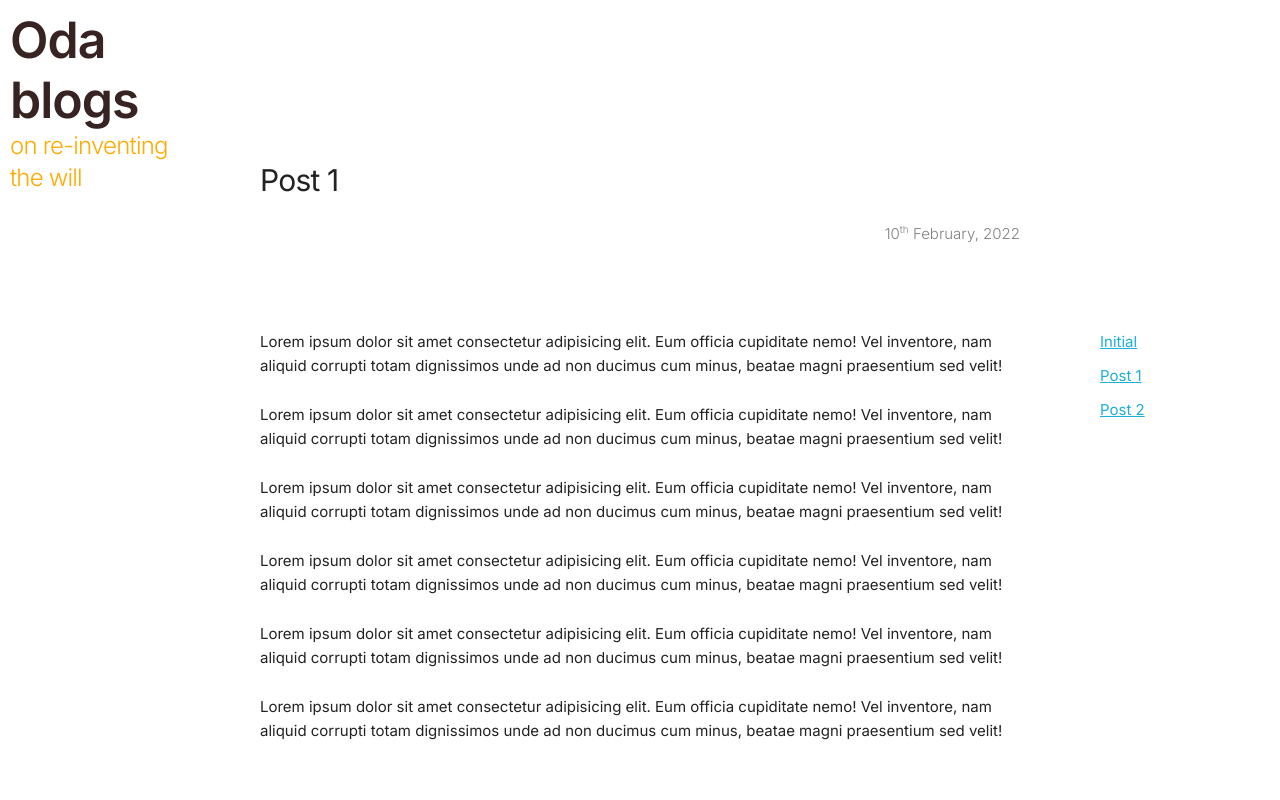
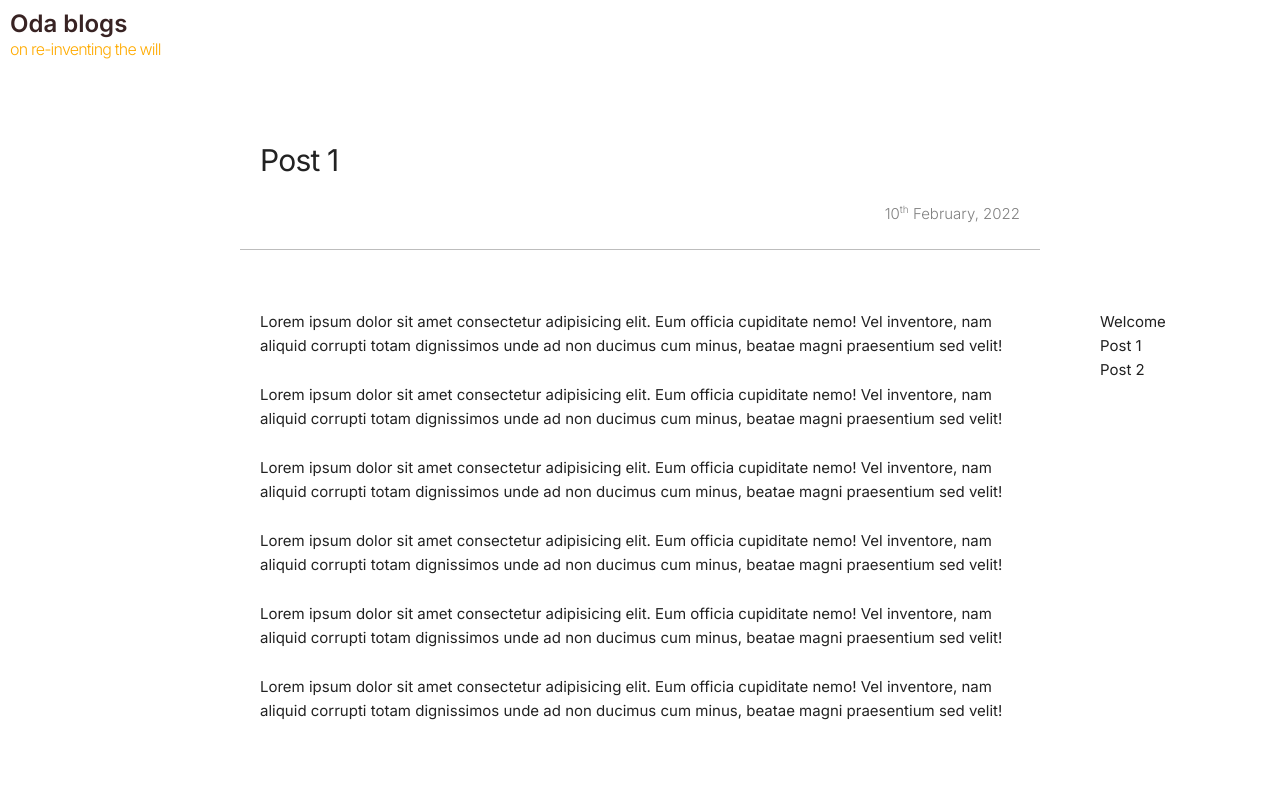
Before and after one commit to ooddaa/blog, a React (Create React App) app: page /blogpost1 in a window 1280 px wide. Shown: the top 800 px of the page. Built offline with nearby package versions, Linux system fonts and the light colour scheme.

Commit message:
fixed header

```diff
--- a/src/App.css
+++ b/src/App.css
@@ -6,10 +6,16 @@
   box-sizing: border-box;
   display: grid;
   grid-template-columns: 200px 1fr 200px;
-  grid-template-rows: 100px 130px 1fr 30px;
+  grid-template-rows: auto 130px 1fr 30px;
+  /* grid-template-rows: 100px 130px 1fr 30px; */
+  /* grid-template-areas:
+    "headerlogo maincontentheader empty"
+    "smth maincontentbody  sidebar"
+    "postnav maincontentbody sidebar "
+    "footer footer footer "; */
   grid-template-areas:
     "headerlogo headernavbar headernavbar"
-    "headerlogo maincontentheader  empty"
+    "smth maincontentheader  empty"
     "postnav maincontentbody sidebar "
     "footer footer footer ";
   grid-gap: 40px;
@@ -19,6 +25,10 @@
 .App-logo {
   height: 40vmin;
   pointer-events: none;
+}
+
+* {
+  /* border: red 1px solid; */
 }
 
 /*****************\
@@ -68,11 +78,8 @@
 **** POSTS NAV ****
 \*****************/
 .posts-nav {
-  /* grid-column: 1;
-  grid-row: 2; */
   padding: 20px;
   height: calc(100vh - var(--footer-height) - 100px - 62px);
-  /* grid-area: postnav; */
   grid-area: sidebar;
 }
 
@@ -82,15 +89,23 @@
 
 .posts-nav li {
   list-style-type: none;
+  margin: 0;
 }
 
-.posts-list h4 {
-  /* text-align: center; */
+.posts-nav li a,
+.posts-nav li a:active {
+  color: var(--grey-darken-4);
+  text-decoration: none;
 }
-
-.posts-list li {
+.posts-nav li a:focus,
+.posts-nav li a:hover {
+  color: var(--grey-darken-2);
   list-style-type: none;
 }
+/* .posts-nav li a:visited {
+  color: var(--grey-darken-1);
+  list-style-type: none;
+} */
 
 /*****************\
 ******* MAIN ******
@@ -98,15 +113,13 @@
 .App-main {
   grid-column: 2;
   grid-row: 2 / 4;
-  /* grid-area: maincontentheader maincontentbody; */
-  /* grid-area: 2 / 2 / 3 / 2; */
 }
 
 .main-content-header {
   padding: 20px;
+  padding-bottom: 0;
   grid-area: maincontentheader;
-  /* background-color: beige; */
-  /* height: 400px; */
+  border-bottom: var(--grey-lighten-1) 1px solid;
 }
 .main-content-body {
   padding: 20px;
@@ -121,8 +134,6 @@
   width: 100%;
   flex: 0 0 var(--footer-height, 1000px);
   background-color: #282c34;
-  /* grid-column: 1 / -1;
-  grid-row: -1; */
   grid-area: footer;
 }
 
--- a/src/components/BlogPost.jsx
+++ b/src/components/BlogPost.jsx
@@ -15,7 +15,8 @@ const styles = {
     paddingTop: "20px",
   },
   blogDate: {
-    marginBottom: "20px",
+    // marginBottom: "20px",
+    marginBottom: "0",
     color: "grey",
     textAlign: "right",
     fontWeight: "300",
@@ -27,7 +28,7 @@ const styles = {
   },
 };
 function BlogPost({ post, defaultHeader }) {
-  const { header, dateCreated, body } = post;
+  const { header, subheader, dateCreated, body } = post;
   const [year, month, day] = dateCreated;
   return (
     <Fragment>
--- a/src/components/layout/Header.jsx
+++ b/src/components/layout/Header.jsx
@@ -12,13 +12,15 @@ const styles = {
     fontWeight: "600",
     // fontFamily: "Inter, sans-serif",
     color: "#1d0505e0",
+    fontSize: "24px",
+    lineHeight: "1.2",
   },
   blogSubname: {
     marginTop: "0",
     // marginTop: "10px",
     marginLeft: "10px",
     marginBottom: "20px",
-    fontSize: "24px",
+    fontSize: "16px",
     fontWeight: "300",
   },
 };
@@ -27,7 +29,8 @@ function Header(props) {
   return (
     <>
       <div className="App-header">
-        <h1 style={styles.blogName}>Oda blogs</h1>
+        <div style={styles.blogName}>Oda blogs</div>
+        {/* <h1 style={styles.blogName}>Oda blogs</h1> */}
         <h4 className="amber-accent-4" style={styles.blogSubname}>
           on re-inventing the will
         </h4>
--- a/src/posts/posts.js
+++ b/src/posts/posts.js
@@ -4,7 +4,7 @@ const posts = [
   {
     id: 0,
     routeName: "",
-    header: "Initial",
+    header: "Welcome",
     subheader: "Initial subheader",
     dateCreated: [2022, 3, 6],
     author: "oda",
```
